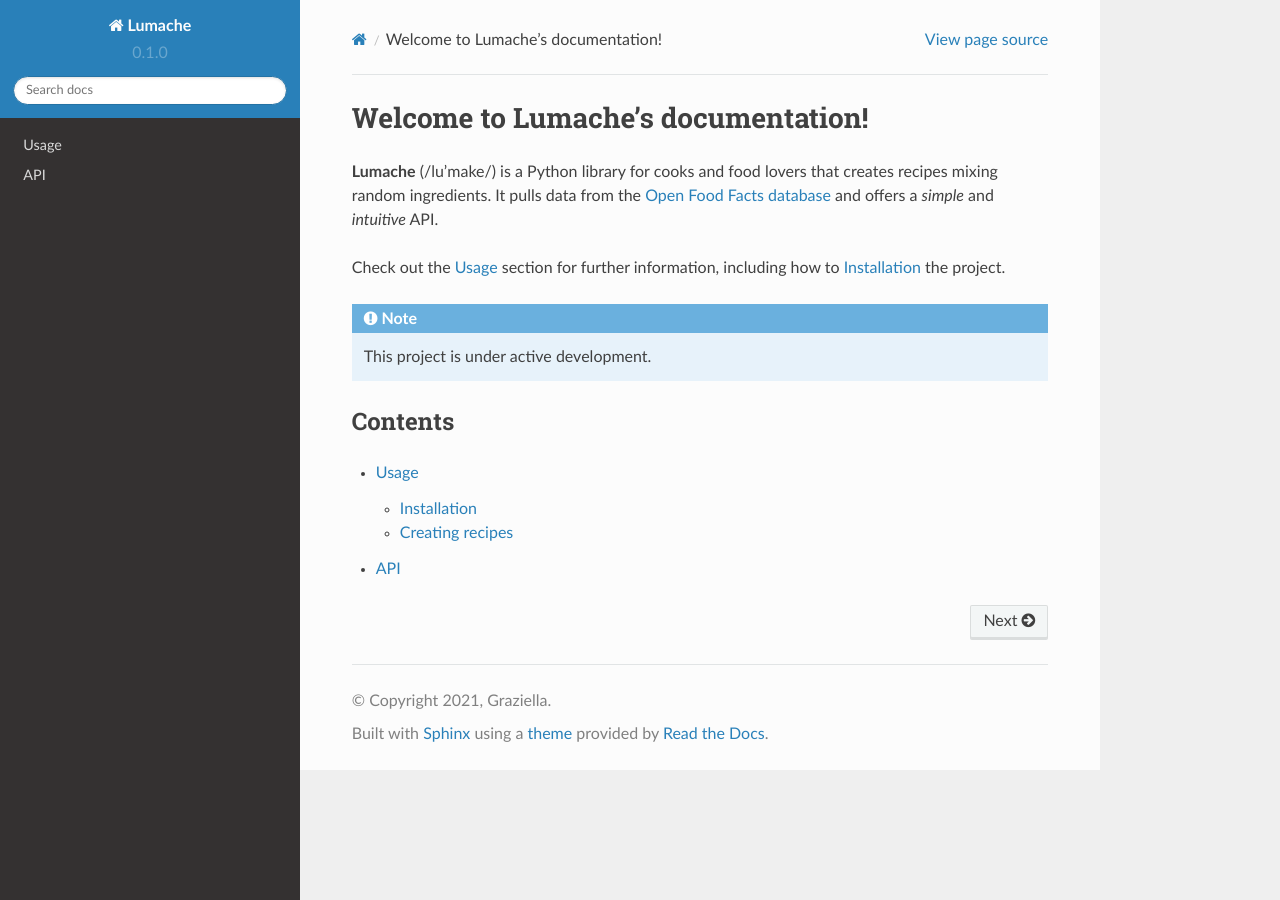
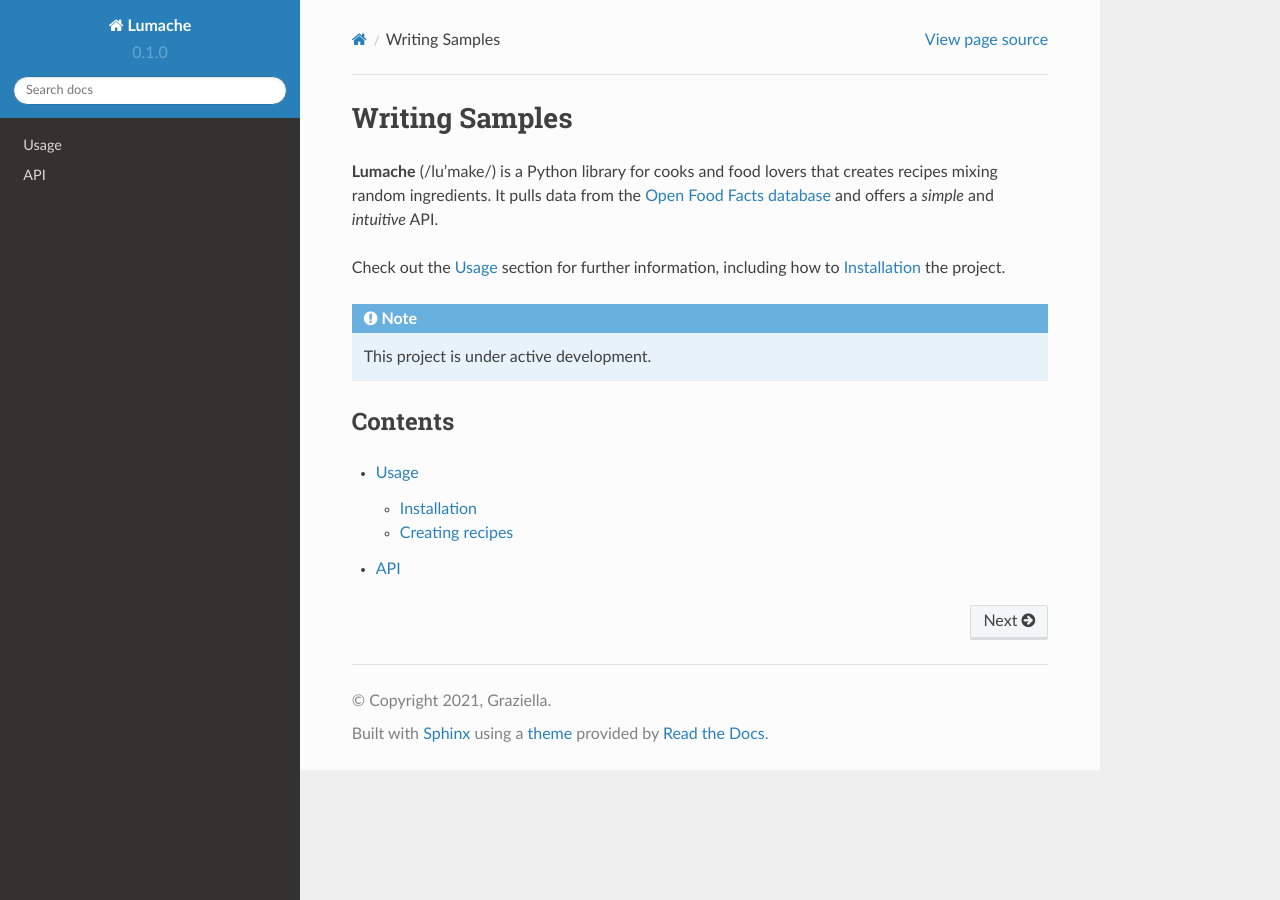
Before and after one commit to laurakwriting/rtd-laurakwriting, a Sphinx documentation site: the page built from docs/source/index.rst, in a window 1280 px wide. Built offline with Sphinx 7.4.7 and the Read the Docs theme 2.0.0, drawn with Linux system fonts in a browser that asks for light colours.

Commit message:
Update index.rst

```diff
--- a/docs/source/index.rst
+++ b/docs/source/index.rst
@@ -1,4 +1,4 @@
-Welcome to Lumache's documentation!
+Writing Samples
 ===================================
 
 **Lumache** (/lu'make/) is a Python library for cooks and food lovers
```
